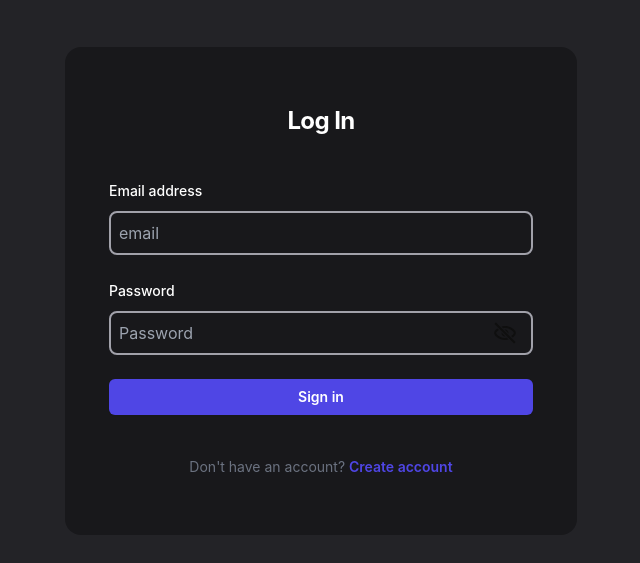
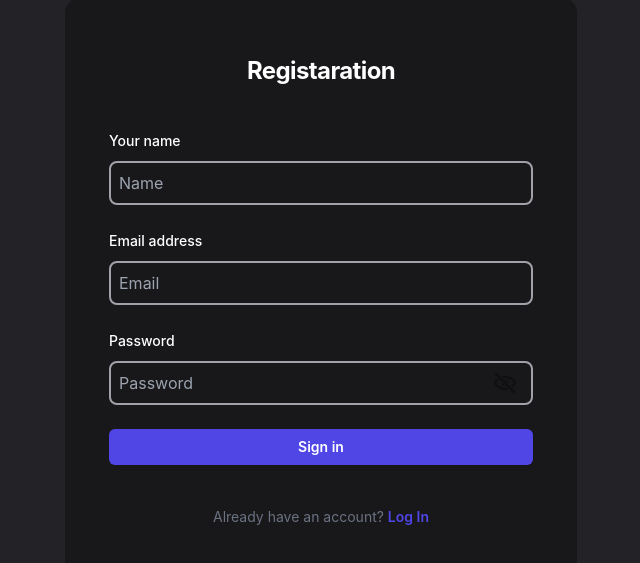
Before and after one commit to OlAndrey/Cloud-Storage, a React (Create React App) app in the folder client/: page /registration in a window 1280 px wide. Shown: the part 109-672 px from the top of the page, without its empty margins (319-959 px from the left). Built offline with nearby package versions, Linux system fonts and the light colour scheme.

Commit message:
chore(client): react-router-dom connected and set up

```diff
--- a/client/package.json
+++ b/client/package.json
@@ -47,6 +47,7 @@
     "react-dom": "^18.2.0",
     "react-hook-form": "^7.45.2",
     "react-redux": "^8.1.2",
+    "react-router-dom": "^6.14.2",
     "react-scripts": "5.0.1",
     "typescript": "^4.9.5",
     "web-vitals": "^2.1.4"
--- a/client/src/App.tsx
+++ b/client/src/App.tsx
@@ -1,12 +1,17 @@
+import { Navigate, Route, Routes } from 'react-router-dom'
 import Login from './components/Login'
-// import Registry from './components/Registry'
+import Registry from './components/Registry'
 
 const App = () => {
   return (
     <div className='h-screen bg-default text-white'>
       <div className='h-full container mx-auto px-4'>
         <div className='flex min-h-full flex-col justify-center items-center'>
-          <Login />
+          <Routes>
+            <Route path='/login' element={<Login />} />
+            <Route path='/registration' element={<Registry />} />
+            <Route path='/*' element={<Navigate to='/login' replace={true} />} />
+          </Routes>
         </div>
       </div>
     </div>
--- a/client/src/components/Login.tsx
+++ b/client/src/components/Login.tsx
@@ -1,4 +1,5 @@
 import { useEffect } from 'react'
+import { Link } from 'react-router-dom'
 import { SubmitHandler, useForm } from 'react-hook-form'
 import TextInput from './TextInput'
 import PasswordInput from './PasswordInput'
@@ -97,9 +98,12 @@ const Login = () => {
 
         <p className='mt-10 text-center text-sm text-gray-500'>
           Don&apos;t have an account?{' '}
-          <a href='#' className='font-semibold leading-6 text-indigo-600 hover:text-indigo-500'>
+          <Link
+            to='/registration'
+            className='font-semibold leading-6 text-indigo-600 hover:text-indigo-500'
+          >
             Create account
-          </a>
+          </Link>
         </p>
       </div>
     </div>
--- a/client/src/components/Registry.tsx
+++ b/client/src/components/Registry.tsx
@@ -1,4 +1,5 @@
 import { useEffect } from 'react'
+import { Link } from 'react-router-dom'
 import { SubmitHandler, useForm } from 'react-hook-form'
 import TextInput from './TextInput'
 import PasswordInput from './PasswordInput'
@@ -110,9 +111,12 @@ const Registry = () => {
 
         <p className='mt-10 text-center text-sm text-gray-500'>
           Already have an account?{' '}
-          <a href='#' className='font-semibold leading-6 text-indigo-600 hover:text-indigo-500'>
+          <Link
+            to='/login'
+            className='font-semibold leading-6 text-indigo-600 hover:text-indigo-500'
+          >
             Log In
-          </a>
+          </Link>
         </p>
       </div>
     </div>
--- a/client/src/index.tsx
+++ b/client/src/index.tsx
@@ -1,17 +1,20 @@
 import React from 'react'
 import ReactDOM from 'react-dom/client'
+import { Provider } from 'react-redux'
+import { BrowserRouter } from 'react-router-dom'
 import './index.css'
 import App from './App'
 import reportWebVitals from './reportWebVitals'
-import { Provider } from 'react-redux'
 import store from './store'
 
 const root = ReactDOM.createRoot(document.getElementById('root') as HTMLElement)
 root.render(
   <React.StrictMode>
-    <Provider store={store}>
-      <App />
-    </Provider>
+    <BrowserRouter>
+      <Provider store={store}>
+        <App />
+      </Provider>
+    </BrowserRouter>
   </React.StrictMode>,
 )
 
```
Also changed, not shown: 1 other file (tests, documents, lock files or other folders).
